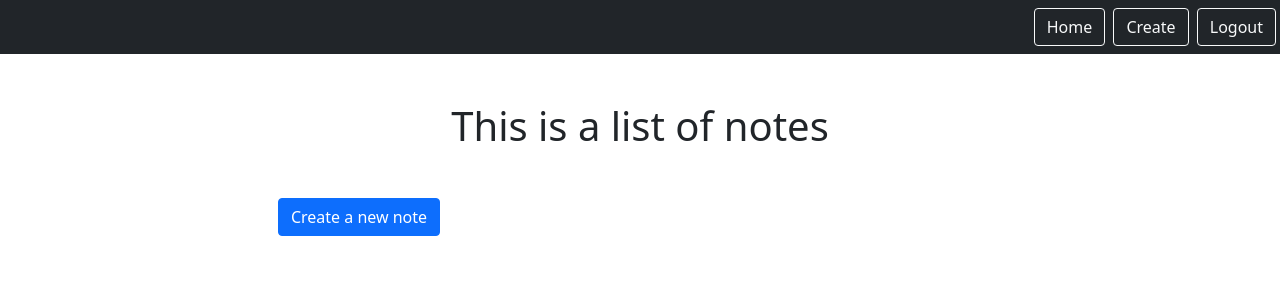
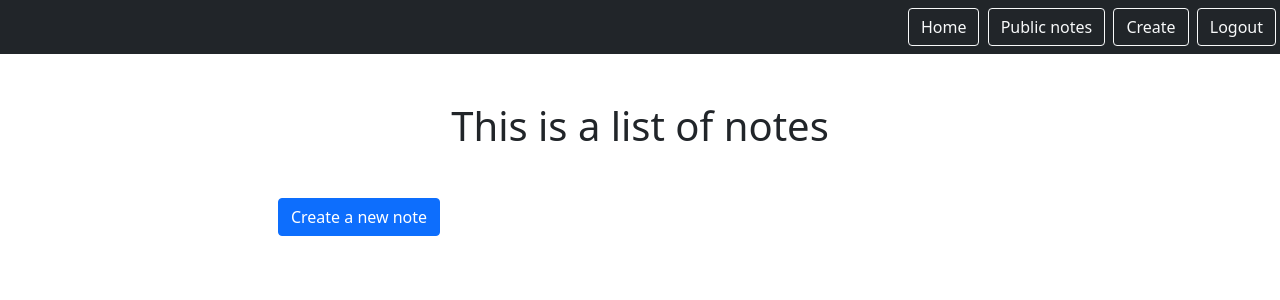
Before and after one commit to Deotyma/supernotes, a Django app: page /smart/notes in a window 1280 px wide. Shown: the top 300 px of the page. Run offline with Django 5.2, Linux system fonts and the light colour scheme; the visitor is signed in with stand-in values (Sample User, id 1); data that the repository does not hold is empty.

Commit message:
list of public notes

```diff
--- a/notes/urls.py
+++ b/notes/urls.py
@@ -11,4 +11,5 @@ urlpatterns = [
     path('notes/create/', views.NoteCreateView.as_view(), name='notes.create'),
     path('notes/<int:pk>/add_like>', views.add_like_view, name='notes.add_like'),
     path('notes/<int:pk>/change_visibility>', views.change_visibility_view, name='notes.change_visibility'),
+    path('notes/public/', views.PublicNoteListView.as_view(), name='notes.public'),
 ]
--- a/notes/views.py
+++ b/notes/views.py
@@ -38,17 +38,15 @@ class NoteDeleteView(DeleteView):
 
 
 class NoteUpdateView(UpdateView):
-    """
-    Class-based view for updating an existing note.
-    """
+
     model = Note
     template_name = 'notes/notes_create.html'
+    pk_url_kwarg = 'pk'  # The primary key of the note to update
     success_url = '/smart/notes'  # Redirect to the list of notes after update
     form_class = NoteForm  # Use the NoteForm defined in forms.py
 
     def form_valid(self, form):
         form.instance.author = self.request.user  # Set the author to the current user
-        return super().form_valid(form)
 
 class NoteCreateView(CreateView):
     """
@@ -81,12 +79,18 @@ class NoteListView(LoginRequiredMixin, ListView):
         """
         return self.request.user.notes.all().order_by('-created_at')
 
+
 class PopularNoteListView(ListView):
-
     model = Note
     template_name = 'notes/notes_list.html'
     context_object_name = 'notes'
     queryset = Note.objects.filter(likes__gte=1).order_by('-likes')
+
+class PublicNoteListView(ListView):
+    model = Note
+    template_name = 'notes/notes_list.html'
+    context_object_name = 'notes'
+    queryset = Note.objects.filter(is_public=True).order_by('-created_at')
 
 class NoteDetailView(DetailView):
     """
@@ -95,15 +99,3 @@ class NoteDetailView(DetailView):
     model = Note
     template_name = 'notes/notes_detail.html'
     context_object_name = 'note'
-
-""" def notes_detail(request, pk):
-
-    try:
-        note = Note.objects.get(pk=pk)
-    except Note.DoesNotExist:
-        return render(request, 'notes/404.html', status=404)
-
-    return render(request, 'notes/notes_detail.html', {
-        'note': note
-    })
- """
--- a/static/templates/base.html
+++ b/static/templates/base.html
@@ -13,6 +13,7 @@
           <div class="ms-auto">
             {% if user.is_authenticated %}
               <a href="{% url 'home' %}" class="btn btn-outline-light me-1">Home</a>
+              <a href="{% url 'notes.public' %}" class="btn btn-outline-light me-1">Public notes</a>
               <a href="{% url 'notes.create' %}" class="btn btn-outline-light me-1">Create</a>
 
               <form method="post" action="{% url 'logout' %}" style="display:inline;">
```
